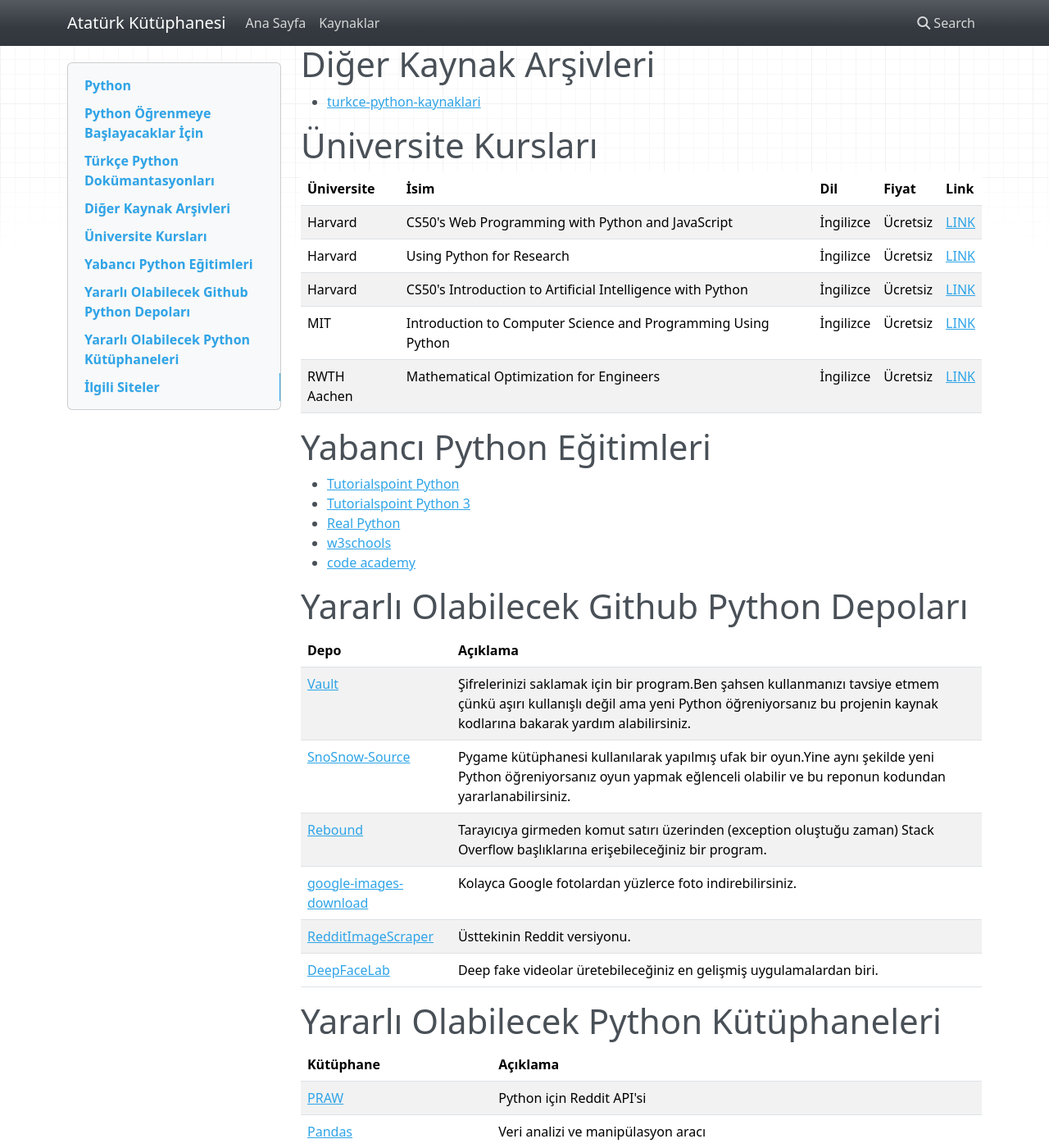
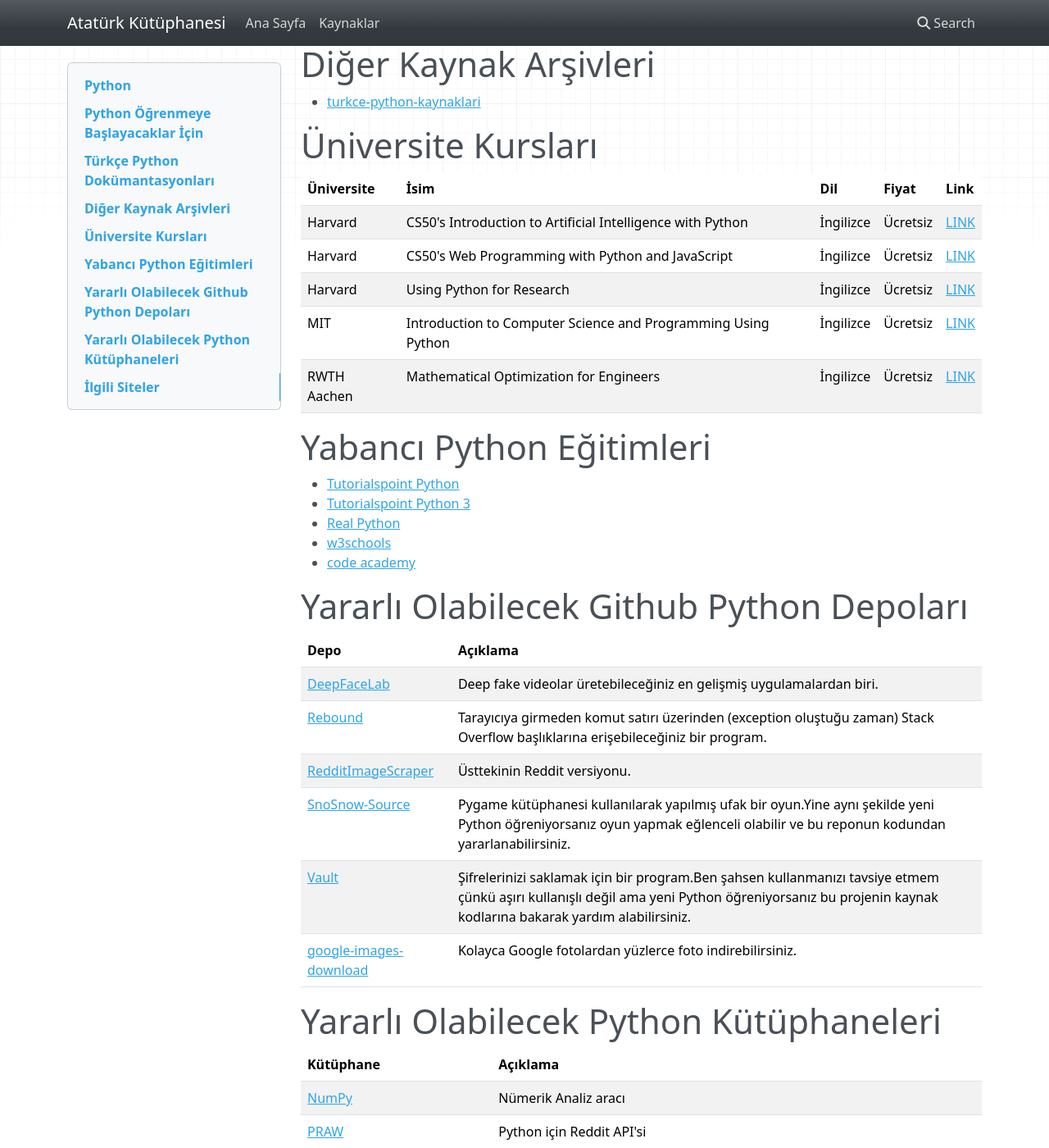
Before and after one commit to oldventura/AtaturkKutuphanesi, an MkDocs documentation site: the page built from docs/python.md, in a window 1280 px wide and 1400 px high, scrolled down 375 px. Shown: the whole window at 82% size. Built offline with MkDocs 1.6.1, drawn with Linux system fonts in a browser that asks for light colours; nearby versions of some CDN libraries; some of the changed text lies outside the part shown.

Commit message:
Useful text

```diff
--- a/docs/python.md
+++ b/docs/python.md
@@ -15,13 +15,13 @@ Kodlab'in kitapları genellikle güzel oluyor, başlamak için FIRAT ÖZGÜL'ün
 * [turkce-python-kaynaklari](https://github.com/ibrahimirdem/turkce-python-kaynaklari)
 
 # Üniversite Kursları
-| Üniversite | İsim | Dil | Fiyat | Link |
-| --- | --- | --- | --- | --- |
-| Harvard | CS50's Web Programming with Python and JavaScript | İngilizce | Ücretsiz | [LINK](https://www.edx.org/course/cs50s-web-programming-with-python-and-javascript) |
-| Harvard | Using Python for Research | İngilizce | Ücretsiz | [LINK](https://www.edx.org/course/using-python-for-research) |
-| Harvard | CS50's Introduction to Artificial Intelligence with Python | İngilizce | Ücretsiz | [LINK](https://www.edx.org/course/cs50s-introduction-to-artificial-intelligence-with-python) |
-| MIT | Introduction to Computer Science and Programming Using Python | İngilizce | Ücretsiz | [LINK](https://www.edx.org/course/introduction-to-computer-science-and-programming-7) |
-| RWTH Aachen | Mathematical Optimization for Engineers | İngilizce | Ücretsiz | [LINK](https://www.edx.org/course/mathematical-optimization-for-engineers) |
+| Üniversite  | İsim                                                          | Dil       | Fiyat    | Link                                                                                         |
+| ----------- | ------------------------------------------------------------- | --------- | -------- | -------------------------------------------------------------------------------------------- |
+| Harvard     | CS50's Introduction to Artificial Intelligence with Python    | İngilizce | Ücretsiz | [LINK](https://www.edx.org/course/cs50s-introduction-to-artificial-intelligence-with-python) |
+| Harvard     | CS50's Web Programming with Python and JavaScript             | İngilizce | Ücretsiz | [LINK](https://www.edx.org/course/cs50s-web-programming-with-python-and-javascript)          |
+| Harvard     | Using Python for Research                                     | İngilizce | Ücretsiz | [LINK](https://www.edx.org/course/using-python-for-research)                                 |
+| MIT         | Introduction to Computer Science and Programming Using Python | İngilizce | Ücretsiz | [LINK](https://www.edx.org/course/introduction-to-computer-science-and-programming-7)        |
+| RWTH Aachen | Mathematical Optimization for Engineers                       | İngilizce | Ücretsiz | [LINK](https://www.edx.org/course/mathematical-optimization-for-engineers)                   |
 
 # Yabancı Python Eğitimleri
 * [Tutorialspoint Python](https://www.tutorialspoint.com/python/index.htm)
@@ -31,22 +31,22 @@ Kodlab'in kitapları genellikle güzel oluyor, başlamak için FIRAT ÖZGÜL'ün
 * [code academy](https://www.codecademy.com/catalog/language/python)
 
 # Yararlı Olabilecek Github Python Depoları
-| Depo | Açıklama |
-| --- | --- |
-| [Vault](https://github.com/gabfl/vault) | Şifrelerinizi saklamak için bir program.Ben şahsen kullanmanızı tavsiye etmem çünkü aşırı kullanışlı değil ama yeni Python öğreniyorsanız bu projenin kaynak kodlarına bakarak yardım alabilirsiniz. |
-| [SnoSnow-Source](https://github.com/BarjiYT/SnoSnow-Source) | Pygame kütüphanesi kullanılarak yapılmış ufak bir oyun.Yine aynı şekilde yeni Python öğreniyorsanız oyun yapmak eğlenceli olabilir ve bu reponun kodundan yararlanabilirsiniz. |
-| [Rebound](https://github.com/shobrook/rebound) | Tarayıcıya girmeden komut satırı üzerinden (exception oluştuğu zaman) Stack Overflow başlıklarına erişebileceğiniz bir program. |
-| [google-images-download](https://github.com/hardikvasa/google-images-download) | Kolayca Google fotolardan yüzlerce foto indirebilirsiniz. |
-| [RedditImageScraper](https://github.com/ClarityCoders/RedditImageScraper) | Üsttekinin Reddit versiyonu. |
-| [DeepFaceLab](https://github.com/iperov/DeepFaceLab) | Deep fake videolar üretebileceğiniz en gelişmiş uygulamalardan biri. |
+| Depo                                                                           | Açıklama                                                                                                                                                                                             |
+| ------------------------------------------------------------------------------ | ---------------------------------------------------------------------------------------------------------------------------------------------------------------------------------------------------- |
+| [DeepFaceLab](https://github.com/iperov/DeepFaceLab)                           | Deep fake videolar üretebileceğiniz en gelişmiş uygulamalardan biri.                                                                                                                                 |
+| [Rebound](https://github.com/shobrook/rebound)                                 | Tarayıcıya girmeden komut satırı üzerinden (exception oluştuğu zaman) Stack Overflow başlıklarına erişebileceğiniz bir program.                                                                      |
+| [RedditImageScraper](https://github.com/ClarityCoders/RedditImageScraper)      | Üsttekinin Reddit versiyonu.                                                                                                                                                                         |
+| [SnoSnow-Source](https://github.com/BarjiYT/SnoSnow-Source)                    | Pygame kütüphanesi kullanılarak yapılmış ufak bir oyun.Yine aynı şekilde yeni Python öğreniyorsanız oyun yapmak eğlenceli olabilir ve bu reponun kodundan yararlanabilirsiniz.                       |
+| [Vault](https://github.com/gabfl/vault)                                        | Şifrelerinizi saklamak için bir program.Ben şahsen kullanmanızı tavsiye etmem çünkü aşırı kullanışlı değil ama yeni Python öğreniyorsanız bu projenin kaynak kodlarına bakarak yardım alabilirsiniz. |
+| [google-images-download](https://github.com/hardikvasa/google-images-download) | Kolayca Google fotolardan yüzlerce foto indirebilirsiniz.                                                                                                                                            |
 
 
 # Yararlı Olabilecek Python Kütüphaneleri
-| Kütüphane | Açıklama |
-| --- | --- |
-| [PRAW](https://praw.readthedocs.io) | Python için Reddit API'si |
+| Kütüphane                           | Açıklama                           |
+| ----------------------------------- | ---------------------------------- |
+| [NumPy](https://numpy.org)          | Nümerik Analiz aracı               |
+| [PRAW](https://praw.readthedocs.io) | Python için Reddit API'si          |
 | [Pandas](https://pandas.pydata.org) | Veri analizi ve manipülasyon aracı |
-| [NumPy](https://numpy.org) | Nümerik Analiz aracı |
 
 # İlgili Siteler
 * [python.org](https://www.python.org/)
```
Also changed, not shown: docs/philosophy.md (added, +47 -0 lines), docs/sources.md (+3 -0 lines), docs/unreal_engine.md (+6 -6 lines).
